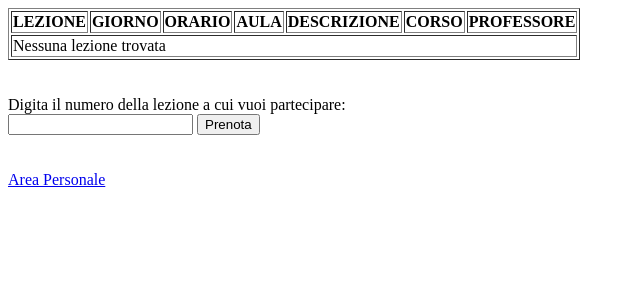
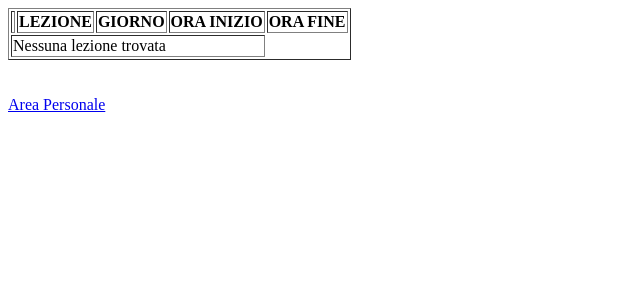
Before and after one commit to CeronAlessandro/ProgettoGruppo03_UniConnect_WebApp, a PHP site: page /lessonsCalendar.php in a window 1280 px wide. Shown: the top 300 px of the page, without its empty margins (0-640 px from the left). Run offline with PHP 8.4, Linux system fonts and the light colour scheme; data that the repository does not hold is empty.

Commit message:
Adattamento lessonsCalendar.php

```diff
--- a/lessonsCalendar.php
+++ b/lessonsCalendar.php
@@ -7,45 +7,32 @@
 </head>
 <body>
     <div>
-        <table border="solid">
-            <thead>
-                <tr>
-                    <th>LEZIONE</th>
-                    <th>GIORNO</th>
-                    <th>ORARIO</th>
-                    <th>AULA</th>
-                    <th>DESCRIZIONE</th>
-                    <th>CORSO</th>
-                    <th>PROFESSORE</th>
-                </tr>
-            </thead>
+    <table border="solid">
+            <th></th>
+            <th>LEZIONE</th>
+            <th>GIORNO</th>
+            <th>ORA INIZIO</th>
+            <th>ORA FINE</th>
             <tbody>
                 <?php
                     include 'config.php';
 
-                    // Selezioniamo le lezioni e i dettagli del corso e del professore
-                    $sql = "SELECT l.ID, l.Titolo, l.Data, l.Ora_inizio, l.Ora_fine, l.Aula, l.Descrizione, c.Nome AS corso, p.Nome AS professore, p.Cognome AS cognome
-                            FROM lezione l
-                            JOIN corso c ON l.ID_Corso = c.ID
-                            JOIN professore p ON c.ID_professore = p.ID
-                            ORDER BY l.Data, l.Ora_inizio";
+                    $sql = "SELECT * FROM lezione";
 
                     $result = $conn->query($sql);
 
                     if ($result->num_rows > 0) {
                         while($row = $result->fetch_assoc()) {
                             echo "<tr>";
+                            echo "<td>" . htmlspecialchars($row['ID']) . "</td>";
                             echo "<td>" . htmlspecialchars($row['Titolo']) . "</td>";
                             echo "<td>" . htmlspecialchars($row['Data']) . "</td>";
-                            echo "<td>" . htmlspecialchars($row['Ora_inizio']) . " - " . htmlspecialchars($row['Ora_fine']) . "</td>";
-                            echo "<td>" . htmlspecialchars($row['Aula']) . "</td>";
-                            echo "<td>" . htmlspecialchars($row['Descrizione']) . "</td>";
-                            echo "<td>" . htmlspecialchars($row['corso']) . "</td>";
-                            echo "<td>" . htmlspecialchars($row['professore']) . " " . htmlspecialchars($row['cognome']) . "</td>";
+                            echo "<td>" . htmlspecialchars($row['Ora_inizio']) . "</td>";
+                            echo "<td>" . htmlspecialchars($row['Ora_fine']) . "</td>";
                             echo "</tr>";
                         }
                     } else {
-                        echo "<tr><td colspan='7'>Nessuna lezione trovata</td></tr>";
+                        echo "<tr><td colspan='4'>Nessuna lezione trovata</td></tr>";
                     }
 
                     $conn->close();
@@ -57,16 +44,6 @@
     <div>
         <br>
         <br>
-        <form action="prenotazione.php" method="post">
-            <label for="lesson-number">Digita il numero della lezione a cui vuoi partecipare:</label><br>
-            <input type="number" name="lesson-number" id="lesson-number">
-            <button type="submit">Prenota</button>
-        </form>
-    </div>
-
-    <div>
-        <br>
-        <br>
         <a href="areaPersonale.php">Area Personale</a>
     </div>
 </body>
```
